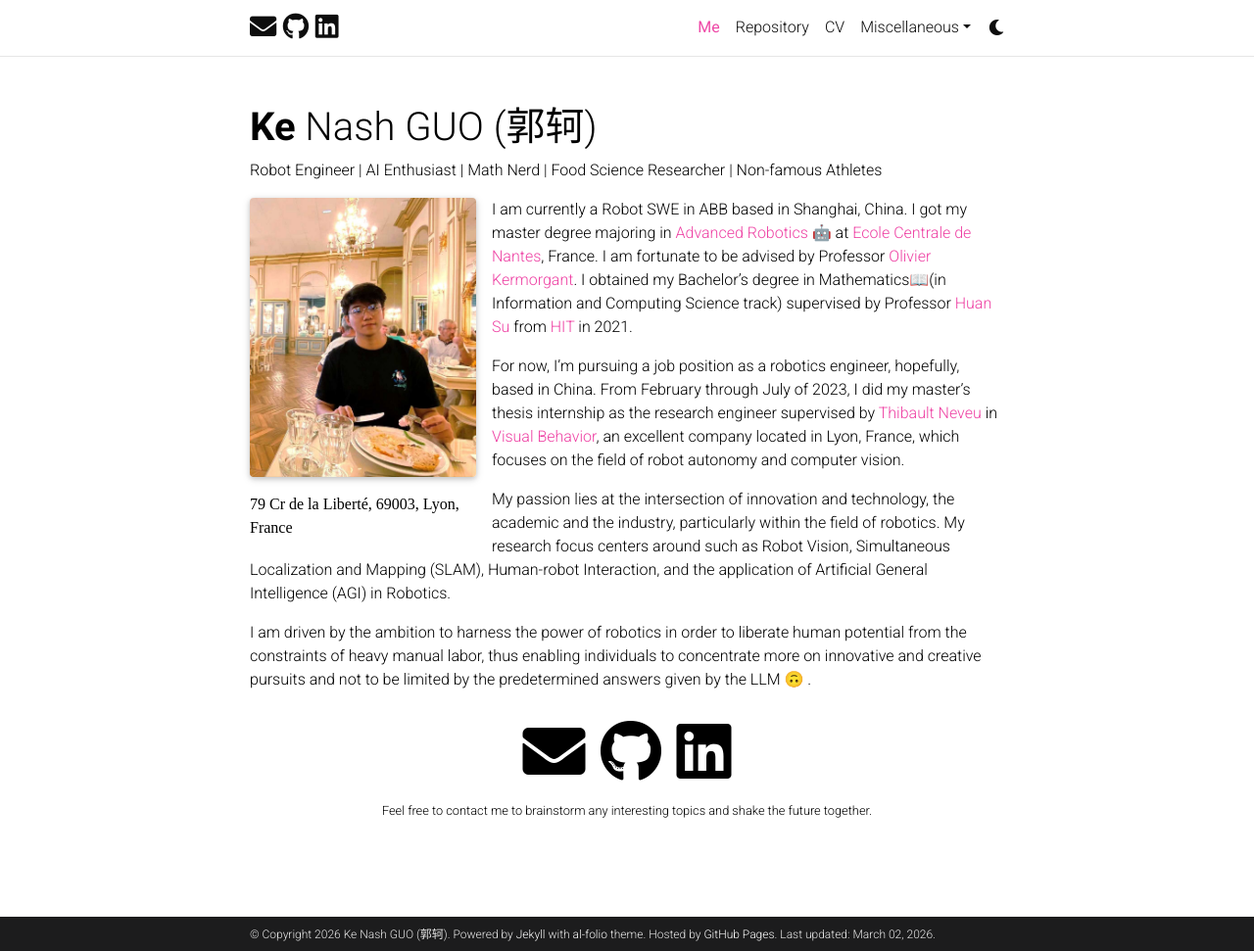
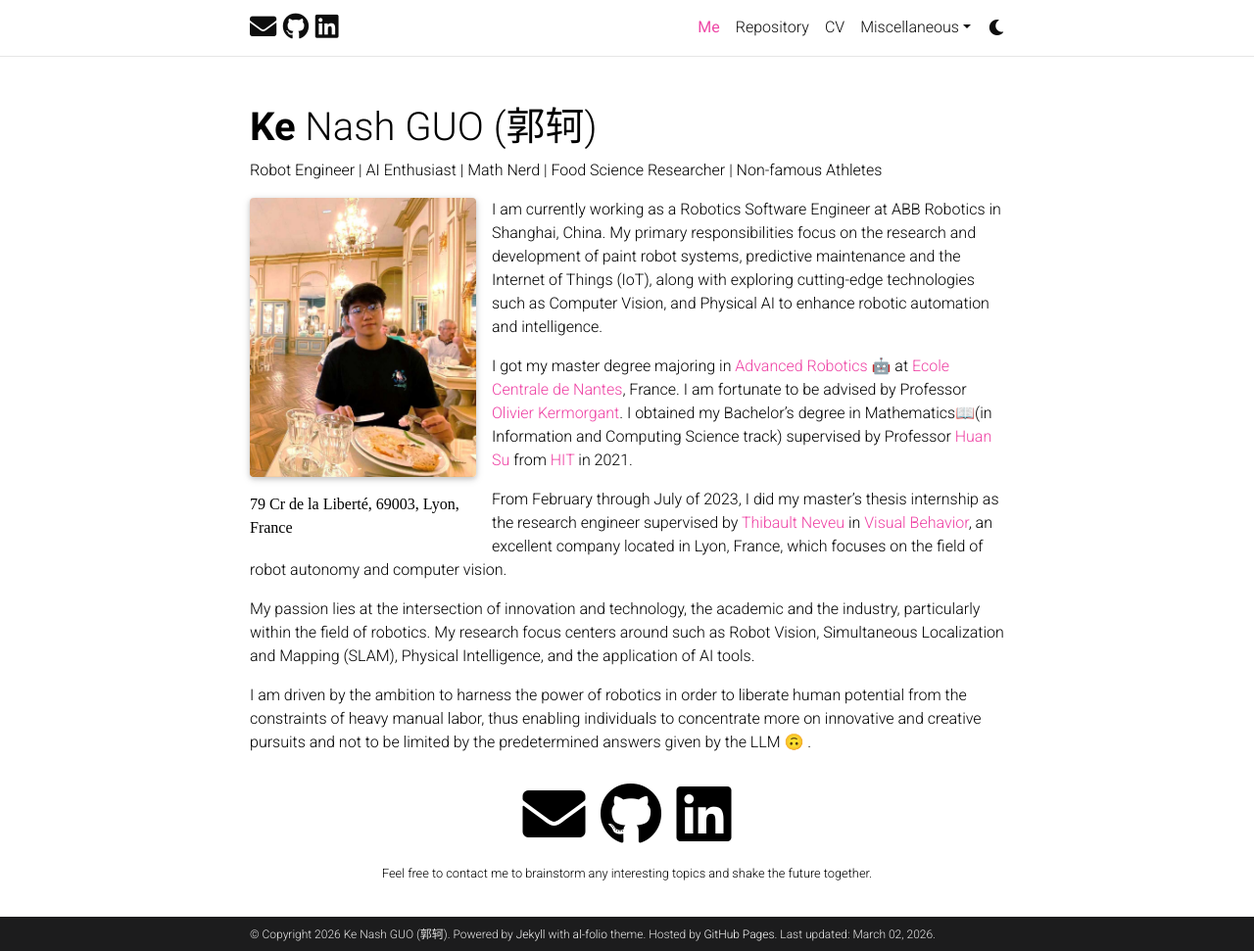
Before and after one commit to GUOkekkk/GUOkekkk.github.io, a Jekyll site: the page built from _pages/about.md, in a window 1280 px wide and 971 px high. Shown: the whole window at 98% size. Built offline with Jekyll 4.4.1, drawn with Linux system fonts in a browser that asks for light colours; full-size pictures stand in for the smaller copies a plugin makes; comment, search, counter and statistics services are not loaded; a style sheet for code colours, icons or effects is not loaded.

Commit message:
Update about.md

```diff
--- a/_pages/about.md
+++ b/_pages/about.md
@@ -24,10 +24,12 @@
 Link to your social media connections, too. This theme is set up to use [Font Awesome icons](http://fortawesome.github.io/Font-Awesome/) and [Academicons](https://jpswalsh.github.io/academicons/), like the ones below. Add your Facebook, Twitter, LinkedIn, Google Scholar, or just disable all of them.
  -->
 
-I am currently a Robot SWE in ABB based in Shanghai, China. I got my master degree majoring in [Advanced Robotics](https://www.ec-nantes.fr/study/masters/advanced-robotics-coro-imaro) 🤖 at [Ecole Centrale de Nantes](https://www.ec-nantes.fr/), France. I am fortunate to be advised by Professor [Olivier Kermorgant](http://pagesperso.ls2n.fr/~kermorgant-o/). I obtained my Bachelor's degree in Mathematics📖(in Information and Computing Science track) supervised by Professor [Huan Su](http://homepage.hit.edu.cn/suhuan) from [HIT](http://en.hit.edu.cn/) in 2021.
+I am currently working as a Robotics Software Engineer at ABB Robotics in Shanghai, China. My primary responsibilities focus on the research and development of paint robot systems, predictive maintenance and the Internet of Things (IoT), along with exploring cutting-edge technologies such as Computer Vision, and Physical AI to enhance robotic automation and intelligence.
 
-For now, I'm pursuing a job position as a robotics engineer, hopefully, based in China. From February through July of 2023, I did my master's thesis internship as the research engineer supervised by [Thibault Neveu](https://www.linkedin.com/in/thibaultneveu/) in [Visual Behavior](https://visualbehavior.ai/), an excellent company located in Lyon, France, which focuses on the field of robot autonomy and computer vision.
+I got my master degree majoring in [Advanced Robotics](https://www.ec-nantes.fr/study/masters/advanced-robotics-coro-imaro) 🤖 at [Ecole Centrale de Nantes](https://www.ec-nantes.fr/), France. I am fortunate to be advised by Professor [Olivier Kermorgant](http://pagesperso.ls2n.fr/~kermorgant-o/). I obtained my Bachelor's degree in Mathematics📖(in Information and Computing Science track) supervised by Professor [Huan Su](http://homepage.hit.edu.cn/suhuan) from [HIT](http://en.hit.edu.cn/) in 2021.
 
-My passion lies at the intersection of innovation and technology, the academic and the industry, particularly within the field of robotics. My research focus centers around such as Robot Vision, Simultaneous Localization and Mapping (SLAM), Human-robot Interaction, and the application of Artificial General Intelligence (AGI) in Robotics.
+From February through July of 2023, I did my master's thesis internship as the research engineer supervised by [Thibault Neveu](https://www.linkedin.com/in/thibaultneveu/) in [Visual Behavior](https://visualbehavior.ai/), an excellent company located in Lyon, France, which focuses on the field of robot autonomy and computer vision.
+
+My passion lies at the intersection of innovation and technology, the academic and the industry, particularly within the field of robotics. My research focus centers around such as Robot Vision, Simultaneous Localization and Mapping (SLAM), Physical Intelligence, and the application of AI tools.
 
 I am driven by the ambition to harness the power of robotics in order to liberate human potential from the constraints of heavy manual labor, thus enabling individuals to concentrate more on innovative and creative pursuits and not to be limited by the predetermined answers given by the LLM 🙃 .
```
